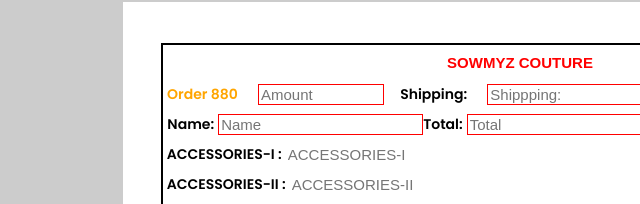
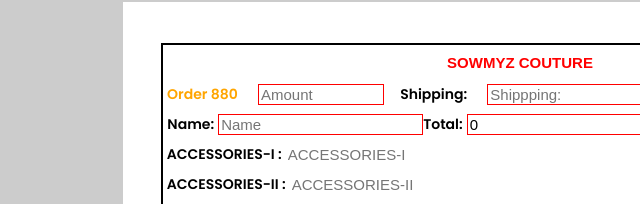
Before and after one commit to Praw47/Showmyz-Reports, a React (Vite) app: page / in a window 1280 px wide. Shown: the part 83-287 px from the top of the page, without its empty margins (640-1280 px from the left). Built offline with nearby package versions, Linux system fonts and the light colour scheme.

Commit message:
Refactor shipping amount calculation in Delivery component
Change Auto sum function in adding amount + ship = getAmountShip

```diff
--- a/src/components/Delivery.jsx
+++ b/src/components/Delivery.jsx
@@ -21,10 +21,8 @@
   const [getName, setGetName] = useState("");
   const [total, setTotal] = useState("");
   const [amountGet, setAmountGet] = useState("");
-//   const [sumTot, setSumTot] = useState(0);
 
-//   const sumTot = Number(amount) + Number(ship);
-
+  const getAmountShip = (Number(amount) || 0) + (Number(ship) || 0);
   const handleImageChange = (index, event) => {
     const file = event.target.files[0];
     if (file) {
@@ -143,6 +141,7 @@
              placeholder='Name' />
             <span >Total:</span>
             <input type="number"
+              value={getAmountShip}
               onChange={(e)=>setTotal(e.target.value)}
               style={{marginRight:"100px",
               border: isEmpty(total) ? "1px solid red" : "transparent"
```
